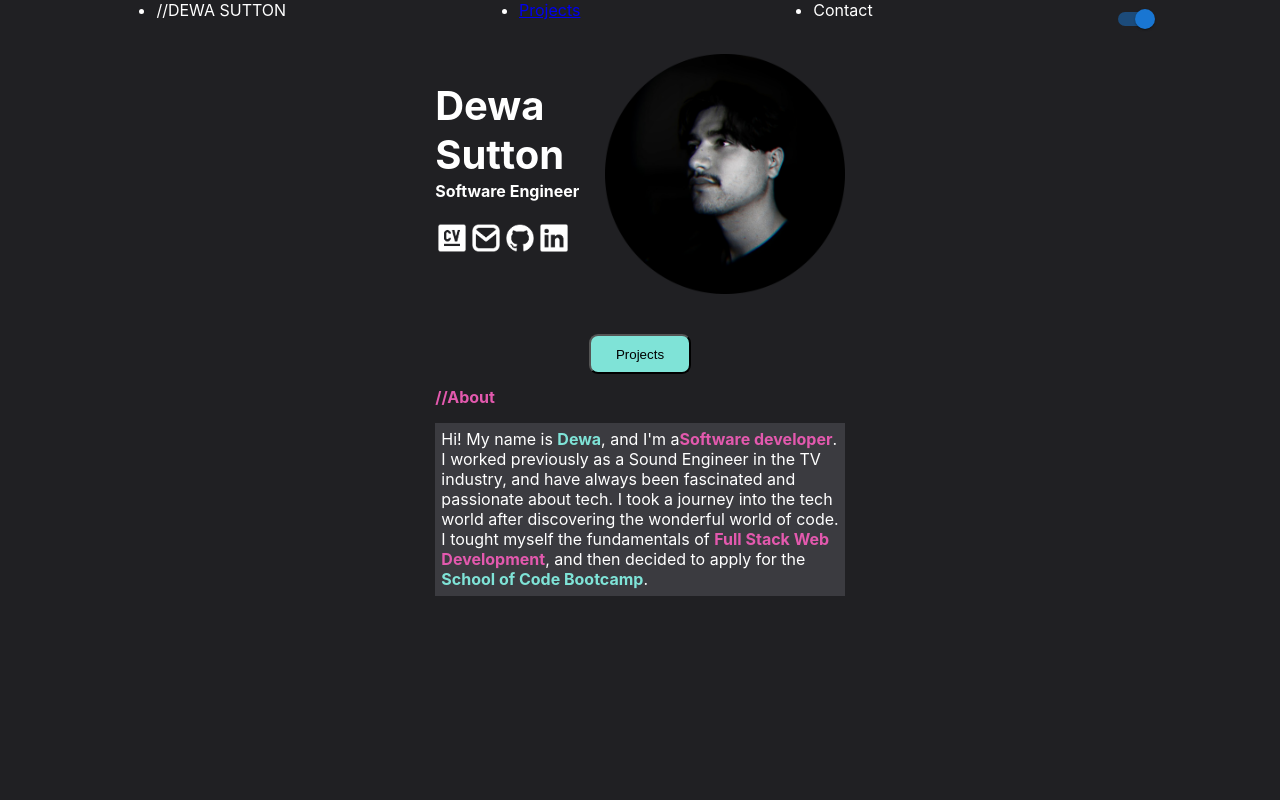
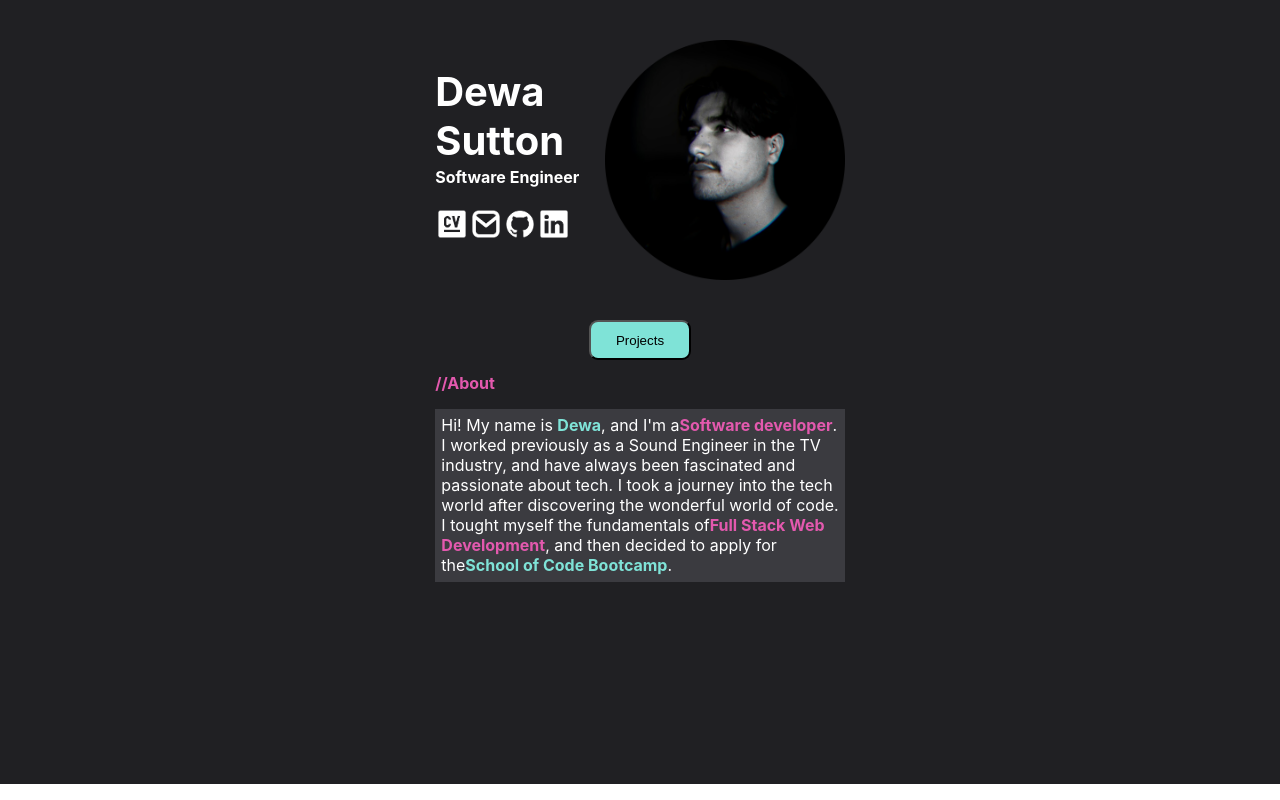
Before and after one commit to Dan-Sutton/portfolio-site, a React (Create React App) app: page / in a window 1280 px wide. Built offline with nearby package versions, Linux system fonts and the light colour scheme.

Commit message:
removed nav bar for now

```diff
--- a/src/App.css
+++ b/src/App.css
@@ -3,6 +3,7 @@
   --blue: #7fe3d7;
   --pink: #e359ae;
 }
+
 
 .darkMode {
   margin-top: -2vh;
--- a/src/App.js
+++ b/src/App.js
@@ -27,7 +27,6 @@ function App() {
           path="/"
           element={
             <div className="app" className={mode}>
-              <Navbar mode={mode} handleMode={handleMode} />
               <Home />
             </div>
           }
@@ -36,7 +35,6 @@ function App() {
           path="/projects"
           element={
             <div className="projectspage" className={mode}>
-              <Navbar mode={mode} handleMode={handleMode} />
               <Projects />
             </div>
           }
--- a/src/components/Home/home.module.css
+++ b/src/components/Home/home.module.css
@@ -10,6 +10,7 @@
   margin-right: 34vw;
   display: grid;
   align-items: center;
+  padding-top: 7vh;
 }
 
 h1 {
--- a/src/components/Home/index.js
+++ b/src/components/Home/index.js
@@ -17,11 +17,7 @@ function Home() {
           <h2>Software Engineer</h2>
           <Icons />
         </div>
-        <img
-          src={profile}
-          alt="profile picture"
-          className={homestyle.profileimage}
-        ></img>
+        <img src={profile} className={homestyle.profileimage}></img>
       </div>
 
       <button
@@ -41,9 +37,9 @@ function Home() {
           previously as a Sound Engineer in the TV industry, and have always
           been fascinated and passionate about tech. I took a journey into the
           tech world after discovering the wonderful world of code. I tought
-          myself the fundamentals of{" "}
+          myself the fundamentals of
           <b className={homestyle.pinkText}>Full Stack Web Development</b>, and
-          then decided to apply for the{" "}
+          then decided to apply for the
           <b className={homestyle.blueText}>School of Code Bootcamp</b>.
         </p>
       </section>
--- a/src/components/Icons/index.js
+++ b/src/components/Icons/index.js
@@ -1,14 +1,15 @@
 import CVicon from "../../images/CVicon.png";
 import Emailicon from "../../images/EmailIcon.png";
-import GithubIcon from "../../images/GithubIcon.png"
-import LinkedInIcon from "../../images/LinkedinIcon.png"
+import GithubIcon from "../../images/GithubIcon.png";
+import LinkedInIcon from "../../images/LinkedinIcon.png";
 
-export default function Icons(){
-    return (<div className="icons">
-    <img src={CVicon} alt="CV Icon" style={{height: "6vh", width: "auto"}}></img>
-    <img src={Emailicon} alt="Email Icon" style={{height: "6vh", width: "auto"}}></img>
-    <img src={GithubIcon} alt="Github Icon" style={{height: "6vh", width: "auto"}}></img>
-    <img src={LinkedInIcon} alt="LinkedIn Icon" style={{height: "6vh", width: "auto"}}></img>
-
-  </div>)
+export default function Icons() {
+  return (
+    <div className="icons">
+      <img src={CVicon} style={{ height: "6vh", width: "auto" }}></img>
+      <img src={Emailicon} style={{ height: "6vh", width: "auto" }}></img>
+      <img src={GithubIcon} style={{ height: "6vh", width: "auto" }}></img>
+      <img src={LinkedInIcon} style={{ height: "6vh", width: "auto" }}></img>
+    </div>
+  );
 }
```
